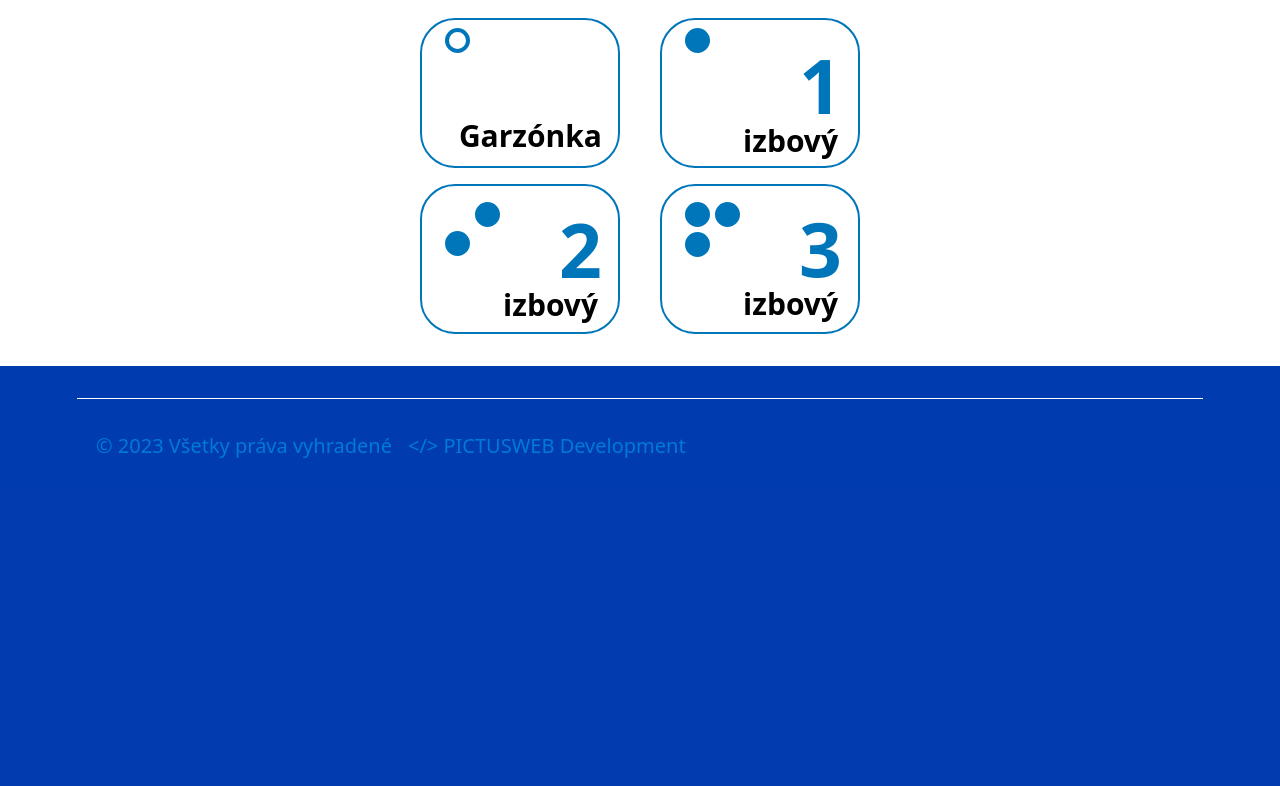
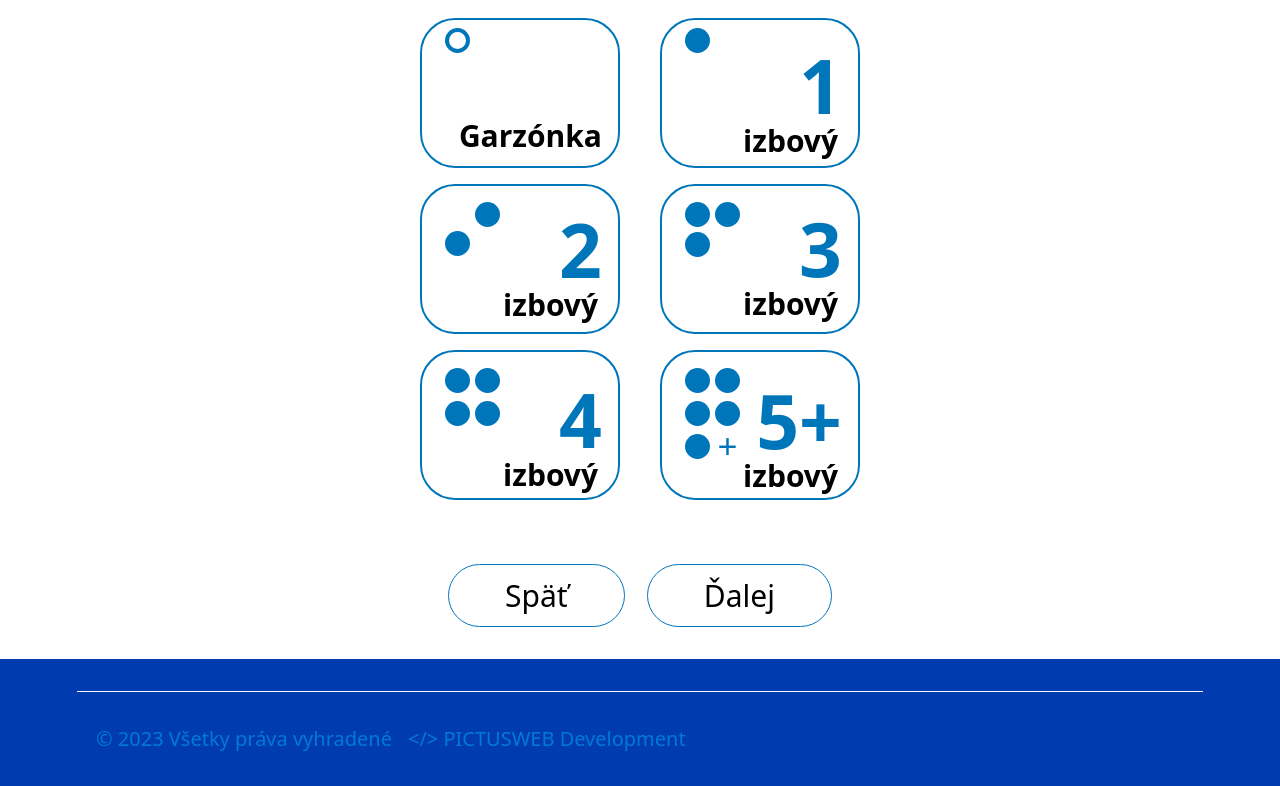
Before and after one commit to pkvarg/findoktor, a React (Vite) app: page /calculator in a window 1280 px wide. Shown: the part 768-1554 px from the top of the page. Before the commit the page ends 1261 px from the top, so only its background shows below. Built offline with nearby package versions, Linux system fonts and the light colour scheme; no server answers; the database is empty.

Commit message:
calc front 02

```diff
--- a/src/pages/Calculator.jsx
+++ b/src/pages/Calculator.jsx
@@ -23,6 +23,19 @@ const Calculator = () => {
   const [showPart16, setShowPart16] = useState(false)
 
   console.log(city, street, houseNumber)
+  const handleNext1 = () => {
+    setShowPart1(false)
+    setShowPart2(true)
+  }
+
+  const handleBack = () => {
+    setShowPart1(true)
+    setShowPart2(false)
+  }
+  const handleNext2 = () => {
+    setShowPart2(false)
+    setShowPart3(true)
+  }
 
   return (
     <div className='text-black bg-white text-[30px] pb-8 '>
@@ -85,7 +98,7 @@ const Calculator = () => {
               Späť
             </button>
             <button
-              onClick={() => setShowPart1(false)}
+              onClick={() => handleNext1()}
               className='border border-[#0076ba] px-14 py-2 rounded-[35px]'
             >
               Ďalej
@@ -137,6 +150,57 @@ const Calculator = () => {
               <p className='font-bold text-right mr-3 -mt-6'>izbový</p>
             </div>
           </div>
+          <div className='mt-4 flex flex-row justify-center gap-10'>
+            <div className='border-2 border-[#0076ba] px-2 py-2 rounded-[35px] w-[200px] h-[150px]'>
+              <div className='flex flex-row mt-2'>
+                <div className='border-4 border-[#0076ba] h-[25px] w-[25px] rounded-[60px] ml-[15px] bg-[#0076ba]'></div>
+                <div className='border-4 border-[#0076ba] h-[25px] w-[25px] rounded-[60px] ml-[5px] bg-[#0076ba]'></div>
+              </div>
+              <div className='flex flex-row mt-2'>
+                <div className='border-4 border-[#0076ba] h-[25px] w-[25px] rounded-[60px] ml-[15px] bg-[#0076ba]'></div>
+                <div className='border-4 border-[#0076ba] h-[25px] w-[25px] rounded-[60px] ml-[5px] bg-[#0076ba]'></div>
+              </div>
+              <p className='text-[#0076ba] text-[75px] font-bold text-right -mt-[35%] mr-2'>
+                4
+              </p>
+              <p className='font-bold text-right mr-3 -mt-6'>izbový</p>
+            </div>
+            <div className='border-2 border-[#0076ba] px-2 py-2 rounded-[35px] w-[200px] h-[150px]'>
+              <div className='flex flex-row mt-2'>
+                <div className='border-4 border-[#0076ba] h-[25px] w-[25px] rounded-[60px] ml-[15px] bg-[#0076ba]'></div>
+                <div className='border-4 border-[#0076ba] h-[25px] w-[25px] rounded-[60px] ml-[5px] bg-[#0076ba]'></div>
+              </div>
+              <div className='flex flex-row mt-2'>
+                <div className='border-4 border-[#0076ba] h-[25px] w-[25px] rounded-[60px] ml-[15px] bg-[#0076ba]'></div>
+                <div className='border-4 border-[#0076ba] h-[25px] w-[25px] rounded-[60px] ml-[5px] bg-[#0076ba]'></div>
+              </div>
+              <div className='flex flex-row mt-2'>
+                <div className='border-4 border-[#0076ba] h-[25px] w-[25px] rounded-[60px] ml-[15px] bg-[#0076ba]'></div>
+                <p className='ml-[7.5px] -mt-[8%] text-[35px] text-[#0076ba]'>
+                  +
+                </p>
+              </div>
+
+              <p className='text-[#0076ba] text-[75px] font-bold text-right -mt-[60%] mr-2'>
+                5+
+              </p>
+              <p className='font-bold text-right mr-3 -mt-6'>izbový</p>
+            </div>
+          </div>
+          <div className='flex flex-row justify-between mx-[35%] mt-16'>
+            <button
+              onClick={() => handleBack()}
+              className='border border-[#0076ba] px-14 py-2 rounded-[35px]'
+            >
+              Späť
+            </button>
+            <button
+              onClick={() => handleNext2()}
+              className='border border-[#0076ba] px-14 py-2 rounded-[35px]'
+            >
+              Ďalej
+            </button>
+          </div>
         </>
       )}
     </div>
```
